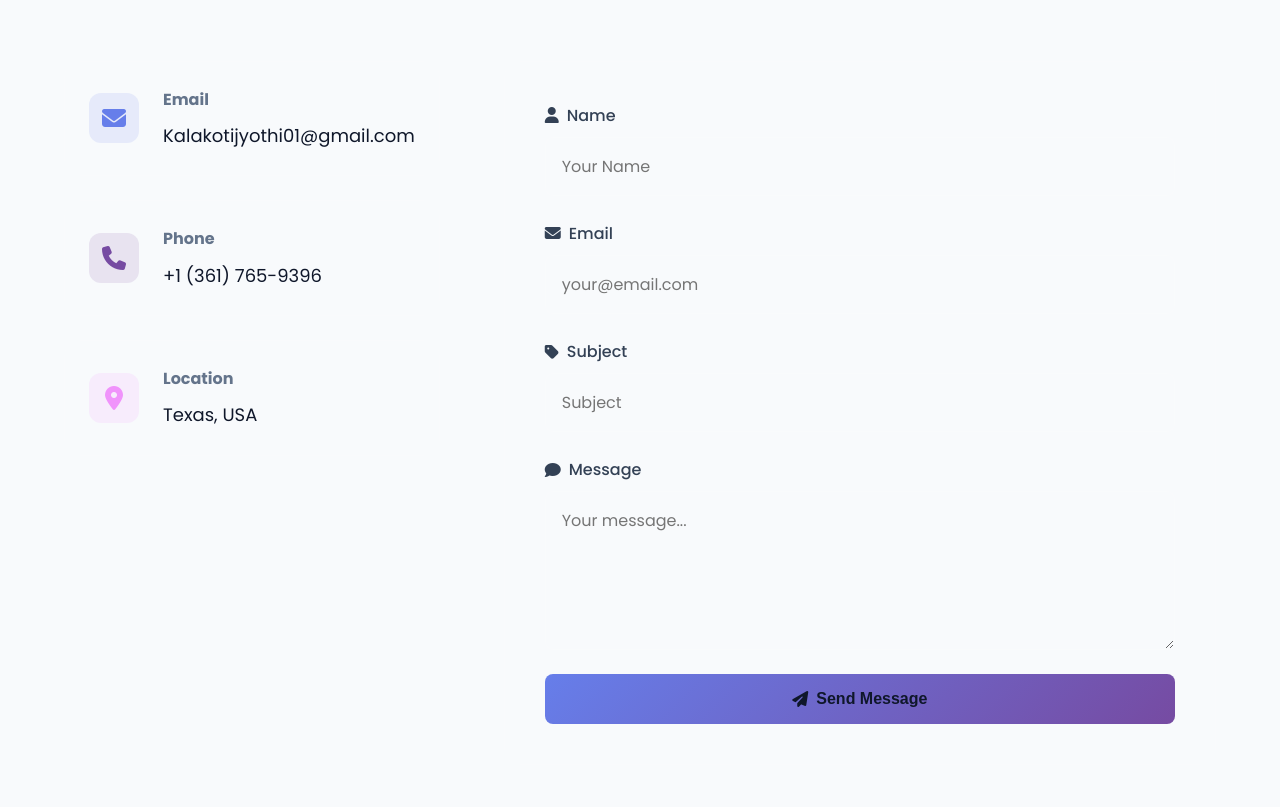
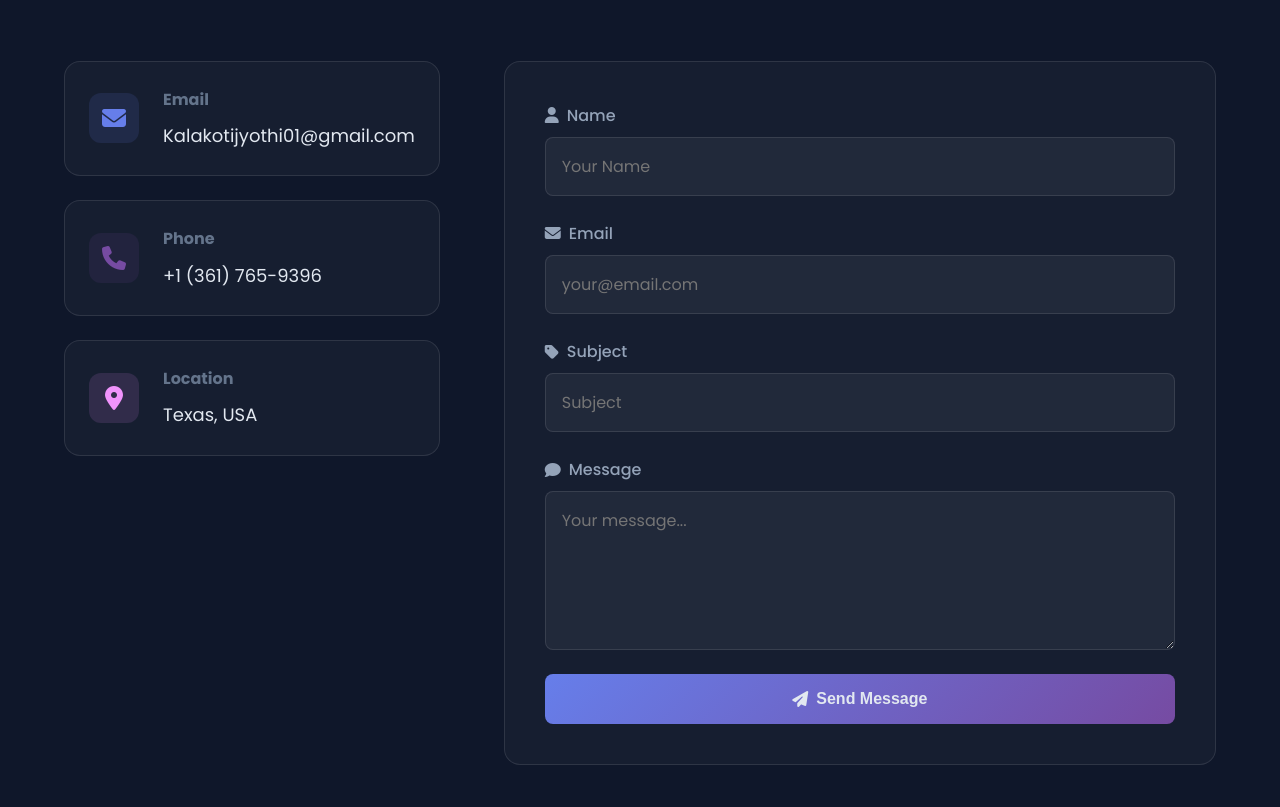
Before and after one commit to K-Jyothi-git/kjyoti96.github.io, a website: page index.html in a window 1280 px wide. Shown: the part 11033-11840 px from the top of the page. Drawn offline with nearby package versions, Linux system fonts and the light colour scheme.

Commit message:
Update styles.css

```diff
--- a/assets/css/styles.css
+++ b/assets/css/styles.css
@@ -3,13 +3,13 @@
    ============================================ */
 :root {
     /* Color Palette - Vibrant Dark Theme */
-    --color-bg-dark: #f8fafc;        /* main background (soft white) */
-    --color-bg-darker: #eef2f7;      /* sections / cards background */
-    --color-bg-light: #ffffff;       /* pure white blocks */
-
-    --color-text-primary: #0f172a;   /* dark navy text (better than black) */
-    --color-text-secondary: #334155; /* medium contrast text */
-    --color-text-muted: #64748b;     /* subtle muted text */
+    --color-bg-dark: #0f172a;        /* slightly lighter than #0a0e27 */
+    --color-bg-darker: #0b1220;      /* softened dark */
+    --color-bg-light: #1e293b;       /* more visible cards/sections */
+
+    --color-text-primary: #e2e8f0;   /* softer than pure white */
+    --color-text-secondary: #94a3b8; /* balanced contrast */
+    --color-text-muted: #64748b;     /* subtle but readable */
 
     /* Vibrant Accent Colors */
     --color-accent-1: #FF6B6B;
```
